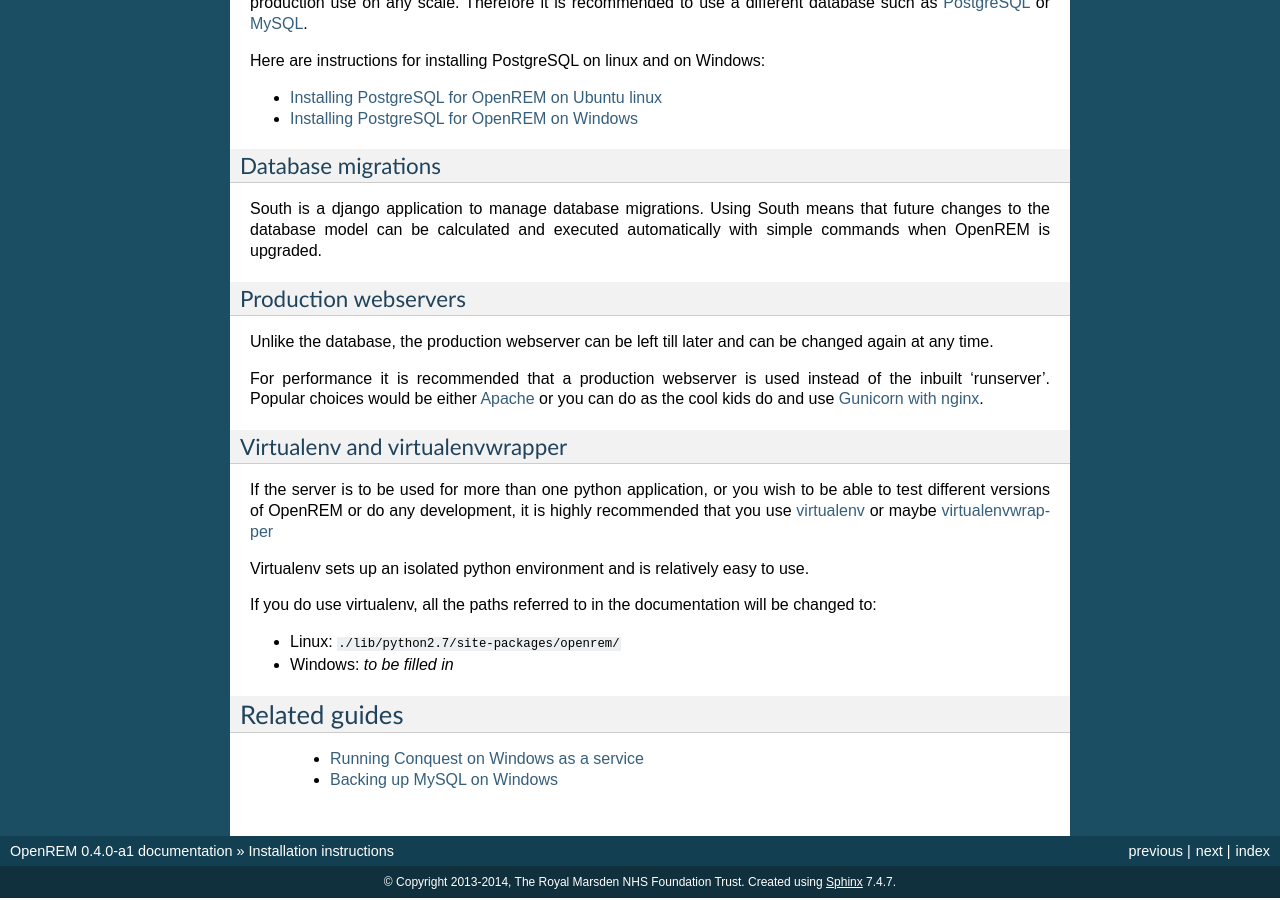
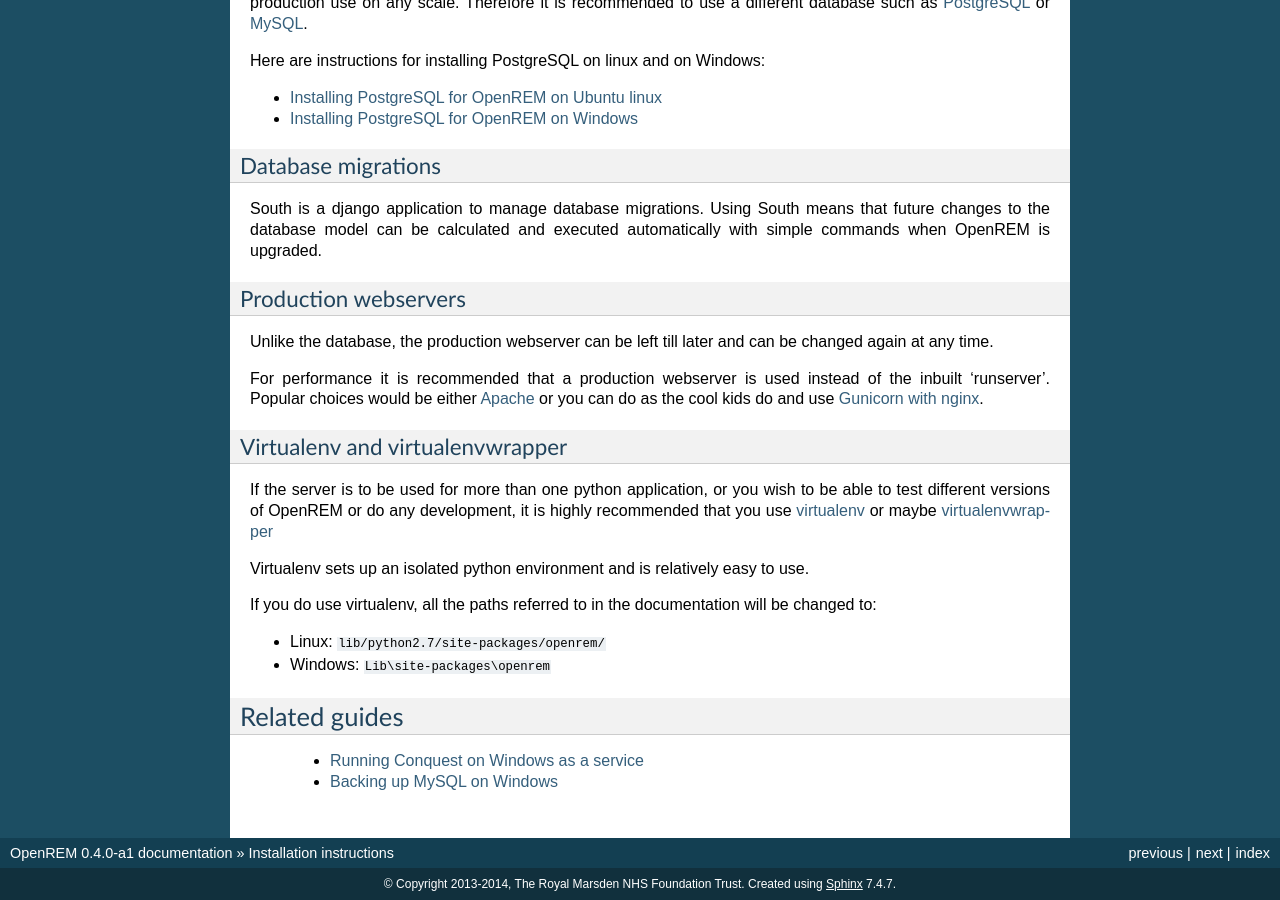
Before and after one commit to ckswilliams/modOpenREM, a Sphinx documentation site: the page built from docs/install.rst, in a window 1280 px wide and 900 px high, scrolled down 2199 px. Built offline with Sphinx 7.4.7, drawn with Linux system fonts in a browser that asks for light colours.

Commit message:
Added openrem path using virtenv on Windows

```diff
--- a/docs/install.rst
+++ b/docs/install.rst
@@ -158,8 +158,8 @@
 If you do use virtualenv, all the paths referred to in the documentation will
 be changed to:
 
-* Linux: ``./lib/python2.7/site-packages/openrem/``
-* Windows: *to be filled in*
+* Linux: ``lib/python2.7/site-packages/openrem/``
+* Windows: ``Lib\site-packages\openrem``
 
 
 Related guides
```
